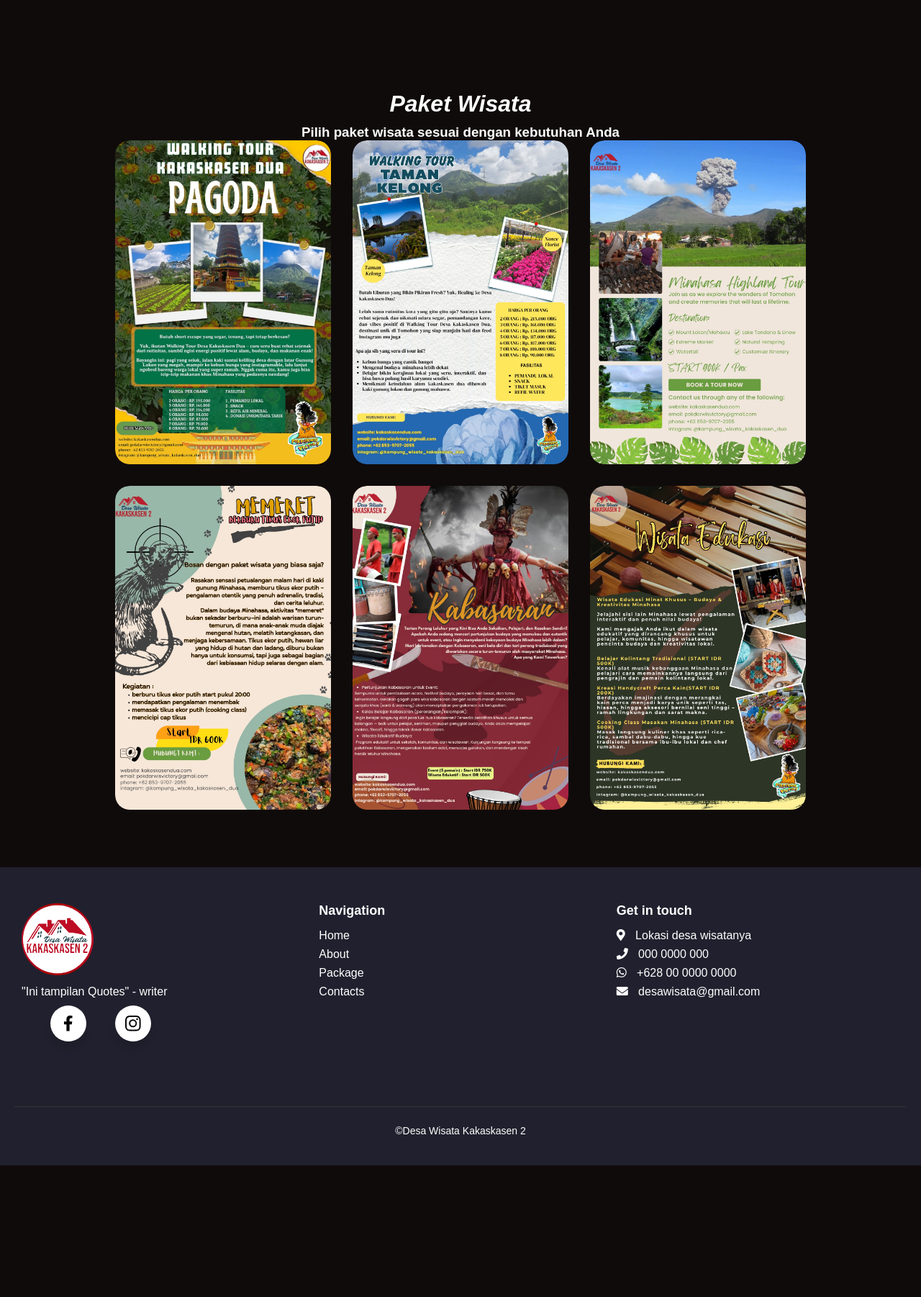
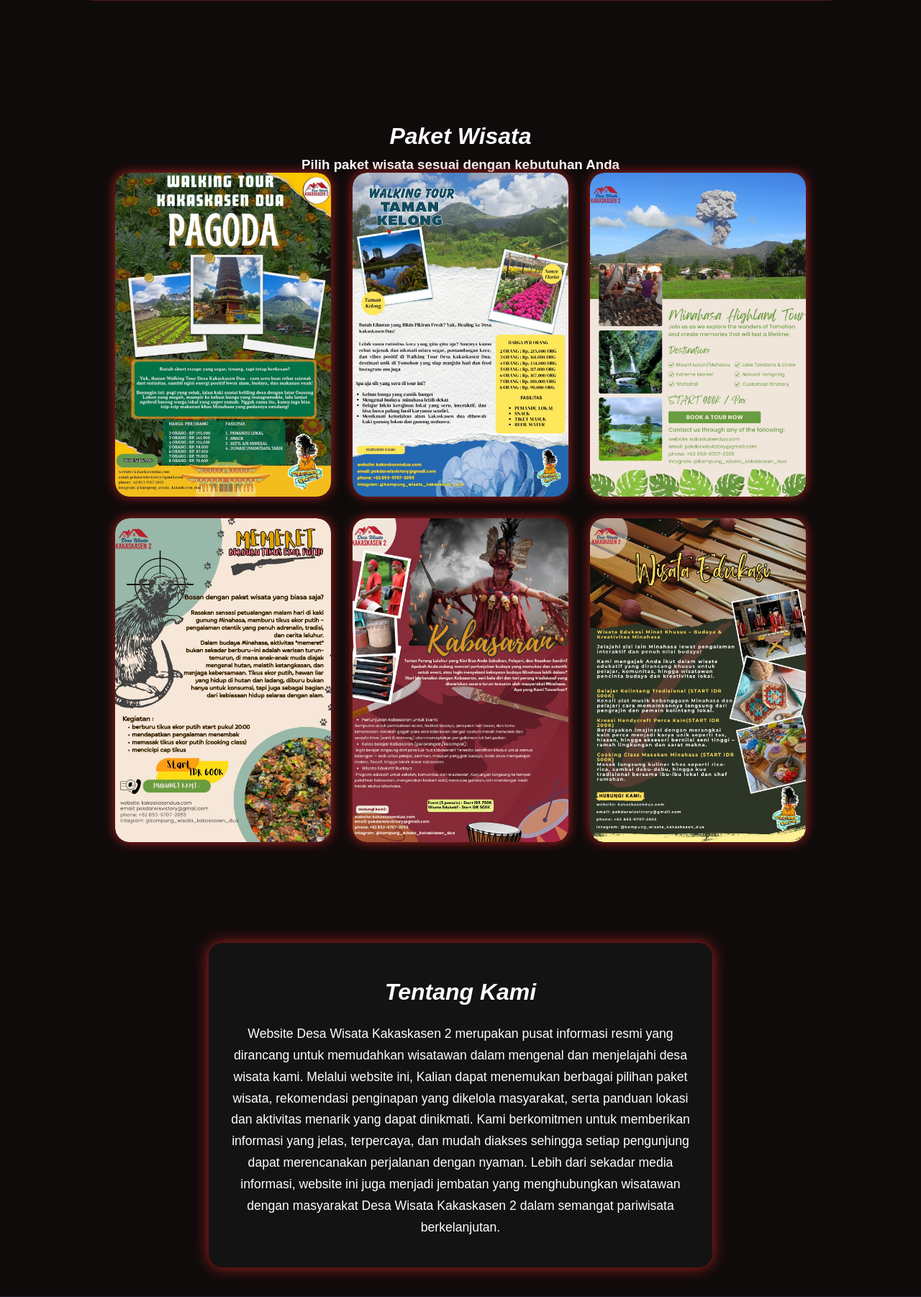
Before and after one commit to MeidoInChina/PeKaeL, a PHP site: page / in a window 1280 px wide. Shown: the part 3418-5220 px from the top of the page at 72% size. Before the commit the page ends 5037 px from the top, so only its background shows below. Run offline with PHP 8.4, Linux system fonts and the light colour scheme.

Commit message:
Masukin gambar

```diff
--- a/index.html
+++ b/index.html
@@ -89,7 +89,7 @@
         <div class="container floating">
             <div class="log-card">
                 <div class="log-img">
-                    <img src="img/RobloxScreenShot20220105_205841575.png">
+                    <img src="img/inap1.png">
                 </div>
                 <div class="log-info">
                     <h2>Chrisma Bed and Breakfast</h2>
@@ -109,7 +109,7 @@
             </div>
             <div class="log-card">
                 <div class="log-img">
-                    <img src="img/RobloxScreenShot20220305_123235886.png">
+                    <img src="img/inap2.png">
                 </div>
                 <div class="log-info">
                     <h2>Alina's Homestay</h2>
@@ -134,50 +134,78 @@
         <h2>Paket Wisata</h2>
         <h3>Pilih paket wisata sesuai dengan kebutuhan Anda</h3>
         <div class="package-cards">
-            <div class="package-card">
+            <div class="package-card" data-title="Paket Wisata Alam" data-desc="Ini penjelasan" data-img="img/poster1.jpg">
                 <img src="img/poster1.jpg" alt="Paket 1">
                 <div class="package-info">
-                    <h3>Paket 1</h3>
-                    <p>info</p>
+                    <h3>Paket Wisata Alam</h3>
+                    <p>Nikmati keindahan alam pegunungan dengan hiking dan camping.</p>
                 </div>
             </div>
-            <div class="package-card">
+            <div class="package-card" data-title="Paket Agrowisata" data-desc="Ini penjelasan" data-img="img/poster2.jpg">
                 <img src="img/poster2.jpg" alt="Paket 2">
                 <div class="package-info">
-                    <h3>Paket 2</h3>
-                    <p>info</p>
+                    <h3>Paket Agrowisata</h3>
+                    <p>Eksplorasi perkebunan dan pertanian khas Kakaskasen Dua.</p>
                 </div>
             </div>
-            <div class="package-card">
+            <div class="package-card" data-title="Paket Kuliner" data-desc="Ini penjelasan" data-img="img/poster3.jpg">
                 <img src="img/poster3.jpg" alt="Paket 3">
                 <div class="package-info">
-                    <h3>Paket 3</h3>
-                    <p>info</p>
+                    <h3>Paket Kuliner</h3>
+                    <p>Rasakan kelezatan makanan tradisional Minahasa.</p>
                 </div>
             </div>
-            <div class="package-card">
+            <div class="package-card" data-title="Paket Budaya" data-desc="Ini penjelasan" data-img="img/poster4.jpg">
                 <img src="img/poster4.jpg" alt="Paket 4">
                 <div class="package-info">
-                    <h3>Paket 4</h3>
-                    <p>info</p>
+                    <h3>Paket Budaya</h3>
+                    <p>Pelajari kebudayaan dan tradisi masyarakat lokal.</p>
                 </div>
             </div>
-            <div class="package-card">
+            <div class="package-card" data-title="Paket Fotografi" data-desc="Ini penjelasan" data-img="img/poster5.jpg">
                 <img src="img/poster5.jpg" alt="Paket 5">
                 <div class="package-info">
-                    <h3>Paket 5</h3>
-                    <p>info</p>
+                    <h3>Paket Fotografi</h3>
+                    <p>Abadikan momen indah di spot-spot instagramable.</p>
                 </div>
             </div>
-            <div class="package-card">
+            <div class="package-card" data-title="Paket Lengkap" data-desc="Ini penjelasan" data-img="img/poster6.jpg">
                 <img src="img/poster6.jpg" alt="Paket 6">
                 <div class="package-info">
-                    <h3>Paket 6</h3>
-                    <p>info</p>
+                    <h3>Paket Lengkap</h3>
+                    <p>Kombinasi semua pengalaman dalam satu paket spesial.</p>
                 </div>
             </div>
         </div>
     </div>
+    <!-- Modal Popup -->
+    <div id="package-modal" class="package-modal">
+        <div class="package-modal-content">
+            <button class="modal-close" aria-label="Tutup">&times;</button>
+            <img id="modal-img" src="" alt="Paket" class="modal-img">
+            <div class="modal-text">
+                <h2 id="modal-title">Paket Wisata Alam</h2>
+                <h4 id="modal-desc">Nikmati keindahan alam pegunungan dengan hiking dan camping.</h4>
+                <p id="modal-detail">
+                    Jelajahi keindahan alam Desa Wisata Kakaskasen Dua dengan berbagai aktivitas outdoor yang seru dan menantang. Cocok untuk keluarga, komunitas, maupun solo traveler yang ingin menikmati udara segar dan panorama pegunungan.
+                </p>
+                <div class="modal-buttons">
+                    <button class="modal-btn modal-order">Pesan Sekarang</button>
+                    <button class="modal-btn modal-cancel">Batalkan</button>
+                </div>
+            </div>
+        </div>
+    </div>
+
+    <!-- Tentang Kami Section -->
+    <section class="about-us-section">
+        <div class="about-us-card">
+            <h2 class="about-us-title">Tentang Kami</h2>
+            <p class="about-us-desc">
+                Website Desa Wisata Kakaskasen 2 merupakan pusat informasi resmi yang dirancang untuk memudahkan wisatawan dalam mengenal dan menjelajahi desa wisata kami. Melalui website ini, Kalian dapat menemukan berbagai pilihan paket wisata, rekomendasi penginapan yang dikelola masyarakat, serta panduan lokasi dan aktivitas menarik yang dapat dinikmati. Kami berkomitmen untuk memberikan informasi yang jelas, terpercaya, dan mudah diakses sehingga setiap pengunjung dapat merencanakan perjalanan dengan nyaman. Lebih dari sekadar media informasi, website ini juga menjadi jembatan yang menghubungkan wisatawan dengan masyarakat Desa Wisata Kakaskasen 2 dalam semangat pariwisata berkelanjutan.
+            </p>
+        </div>
+    </section>
     <!-- footer -->
     <footer>
         <div class="footer-container">
@@ -250,6 +278,55 @@
         </a>
     </footer>
 
+    <script>
+        // JavaScript for modal popup
+        const packageCards = document.querySelectorAll('.package-card');
+        const modal = document.getElementById('package-modal');
+        const modalImg = document.getElementById('modal-img');
+        const modalTitle = document.getElementById('modal-title');
+        const modalDesc = document.getElementById('modal-desc');
+        const modalDetail = document.getElementById('modal-detail');
+        const modalOrder = document.querySelector('.modal-order');
+        const modalCancel = document.querySelector('.modal-cancel');
+        const modalClose = document.querySelector('.modal-close');
+
+        // Paket detail (optional, bisa diisi sesuai kebutuhan)
+        const paketDetails = [
+            "Jelajahi keindahan alam Desa Wisata Kakaskasen Dua dengan berbagai aktivitas outdoor yang seru dan menantang. Cocok untuk keluarga, komunitas, maupun solo traveler yang ingin menikmati udara segar dan panorama pegunungan.",
+            "Nikmati pengalaman agrowisata dengan mengunjungi perkebunan dan pertanian lokal, belajar langsung dari petani, dan rasakan hasil bumi segar khas Kakaskasen Dua.",
+            "Wisata kuliner khas Minahasa, cicipi berbagai makanan tradisional yang lezat dan unik, serta pelajari proses pembuatannya bersama warga lokal.",
+            "Kenali budaya dan tradisi masyarakat Kakaskasen Dua melalui pertunjukan seni, kerajinan tangan, dan interaksi langsung dengan komunitas.",
+            "Abadikan momen terbaik di spot-spot foto instagramable, dapatkan tips fotografi dari guide lokal, dan bawa pulang kenangan visual yang tak terlupakan.",
+            "Paket lengkap untuk Anda yang ingin merasakan semua pengalaman wisata di Kakaskasen Dua, mulai dari alam, budaya, kuliner, hingga fotografi."
+        ];
+
+        packageCards.forEach((card, idx) => {
+            card.addEventListener('click', () => {
+                const title = card.getAttribute('data-title');
+                const desc = card.querySelector('.package-info p').textContent;
+                const img = card.getAttribute('data-img');
+                modalTitle.textContent = title;
+                modalDesc.textContent = desc;
+                modalImg.setAttribute('src', img);
+                modalDetail.textContent = paketDetails[idx] || desc;
+                modal.classList.add('active');
+            });
+        });
+
+        modalCancel.addEventListener('click', () => {
+            modal.classList.remove('active');
+        });
+
+        modalClose.addEventListener('click', () => {
+            modal.classList.remove('active');
+        });
+
+        window.addEventListener('click', (e) => {
+            if (e.target === modal) {
+                modal.classList.remove('active');
+            }
+        });
+    </script>
 
 </body>
 </html>
--- a/style.css
+++ b/style.css
@@ -474,10 +476,11 @@ h2 {
     position: relative;
     border-radius: 20px;
     overflow: hidden;
-    transition: transform 0.3s ease;
+    transition: all 0.3s ease;
     cursor: pointer;
     width: 100%;
     height: 100%;
+    box-shadow: 0 0 15px #B22222;
 }
 
 .package-card img {
@@ -684,3 +823,37 @@ h2 {
   margin-top: 10px;
   font-size: 14px;
 }
+
+/* About Us Section */
+.about-us-section {
+    width: 100%;
+    display: flex;
+    justify-content: center;
+    align-items: center;
+    margin: 60px 0 40px 0;
+}
+
+.about-us-card {
+    background: rgba(20,20,20,0.85);
+    border-radius: 20px;
+    box-shadow: 0 0 20px #B22222;
+    max-width: 700px;
+    width: 90vw;
+    padding: 40px 30px;
+    margin: 0 auto;
+    text-align: center;
+}
+
+.about-us-title {
+    font-size: 2em;
+    font-weight: bold;
+    color: #fff;
+    margin-bottom: 25px;
+}
+
+.about-us-desc {
+    color: #fff;
+    font-size: 1.1em;
+    line-height: 1.7;
+    text-align: center;
+}
```
Also changed, not shown: other parts of style.css (+154 -16 lines), script.js (+28 -0 lines), img/Inap1.png (added), img/inap2.png (added).
